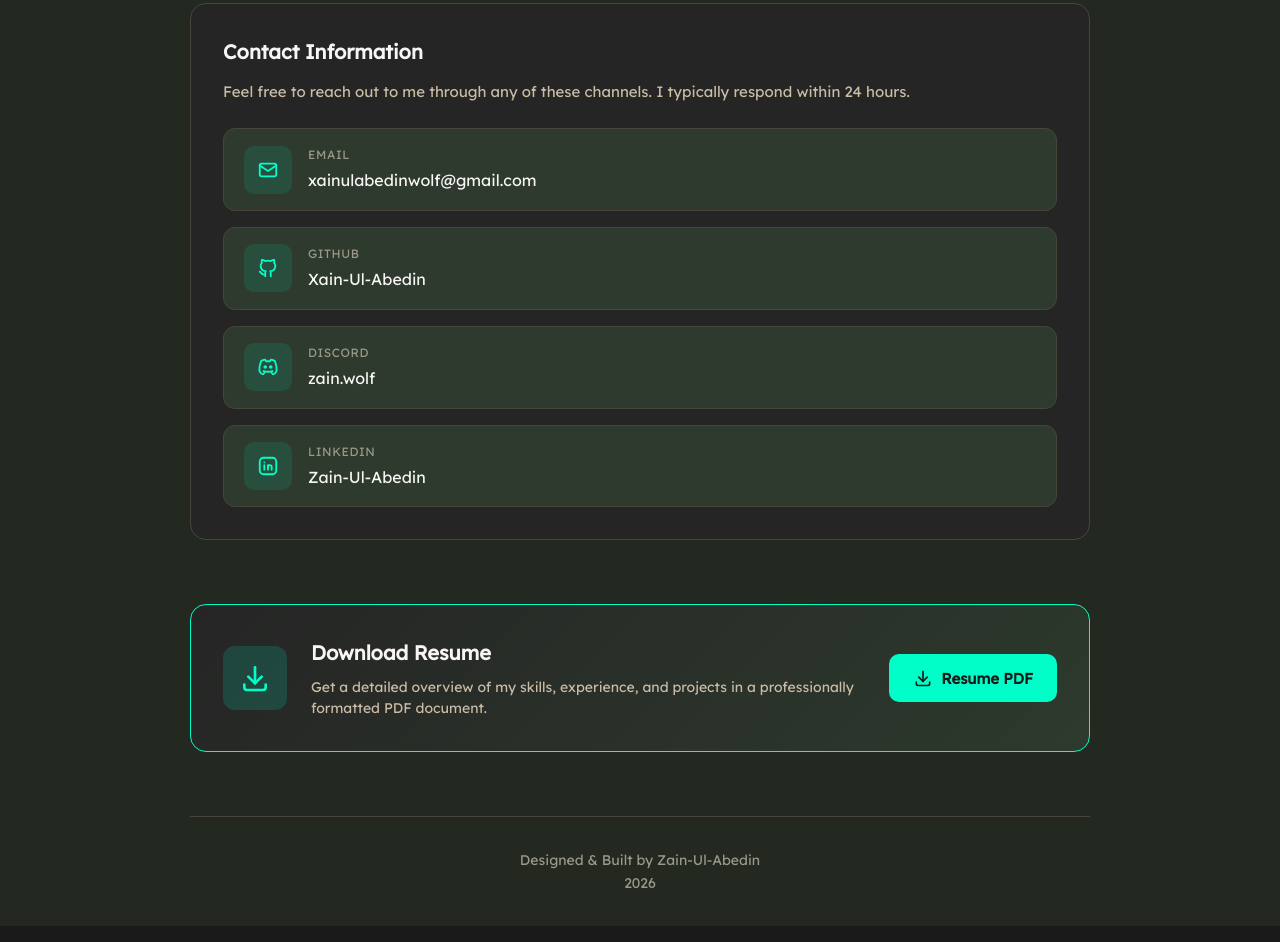
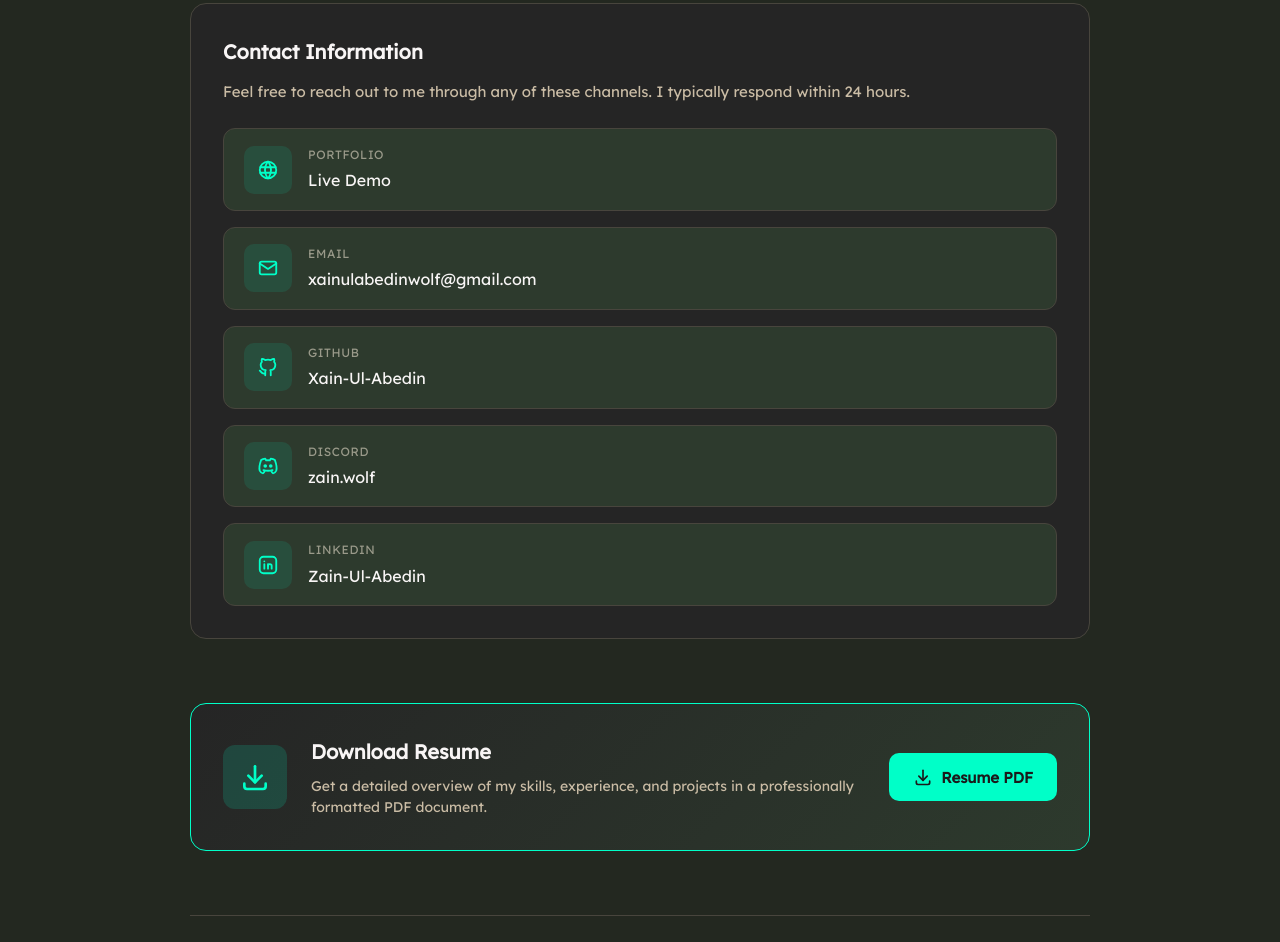
Before and after one commit to Xain-Ul-Abedin/My-Portfolio, a React (Vite) app: page / in a window 1280 px wide. Shown: the part 6060-7002 px from the top of the page. Built offline with nearby package versions, Linux system fonts and the light colour scheme.

Commit message:
fix: LinkedIn URL and add Portfolio link to contact section

```diff
--- a/src/components/Contact.jsx
+++ b/src/components/Contact.jsx
@@ -1,6 +1,6 @@
 import { useState } from 'react';
 import { motion } from 'framer-motion';
-import { IconMail, IconBrandGithub, IconBrandDiscord, IconBrandLinkedin, IconDownload, IconSparkles } from '@tabler/icons-react';
+import { IconMail, IconBrandGithub, IconBrandDiscord, IconBrandLinkedin, IconDownload, IconSparkles, IconWorld } from '@tabler/icons-react';
 import { fadeInUp, staggerContainer, slideInLeft, whileHover, whileTap } from '../styles/animations';
 import { generateResume } from '../utils/generateResume';
 import config from '../data/config.json';
@@ -58,6 +58,23 @@ export default function Contact() {
 
               <div className={styles.contactList}>
                 <motion.a
+                  href="https://xain-ul-abedin.github.io/My-Portfolio/"
+                  target="_blank"
+                  rel="noopener noreferrer"
+                  className={styles.contactItem}
+                  whileHover={whileHover}
+                  whileTap={whileTap}
+                >
+                  <div className={styles.contactIcon}>
+                    <IconWorld size={22} />
+                  </div>
+                  <div className={styles.contactDetails}>
+                    <span className={styles.contactLabel}>Portfolio</span>
+                    <span className={styles.contactValue}>Live Demo</span>
+                  </div>
+                </motion.a>
+
+                <motion.a
                   href={`mailto:${personal.email}`}
                   className={styles.contactItem}
                   whileHover={whileHover}
@@ -107,7 +124,7 @@ export default function Contact() {
                 </motion.a>
 
                 <motion.a
-                  href={personal.linkedin ? `https://${personal.linkedin}` : '#'}
+                  href={personal.linkedin || '#'}
                   target={personal.linkedin ? "_blank" : undefined}
                   rel={personal.linkedin ? "noopener noreferrer" : undefined}
                   className={styles.contactItem}
--- a/src/components/Hero.jsx
+++ b/src/components/Hero.jsx
@@ -86,7 +86,7 @@ export default function Hero() {
               </svg>
             </motion.a>
             <motion.a
-              href={personal.linkedin ? `https://${personal.linkedin}` : '#'}
+              href={personal.linkedin || '#'}
               target={personal.linkedin ? "_blank" : undefined}
               rel={personal.linkedin ? "noopener noreferrer" : undefined}
               className={styles.socialLink}
```
